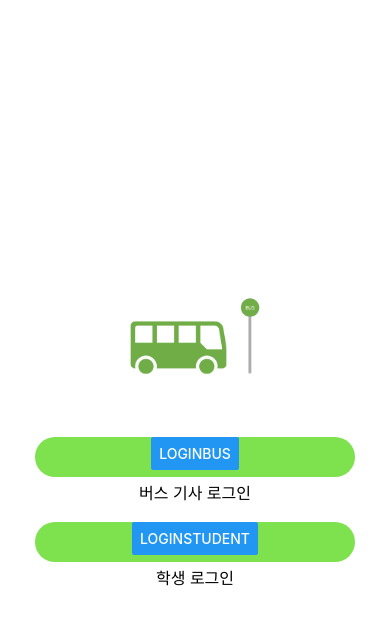
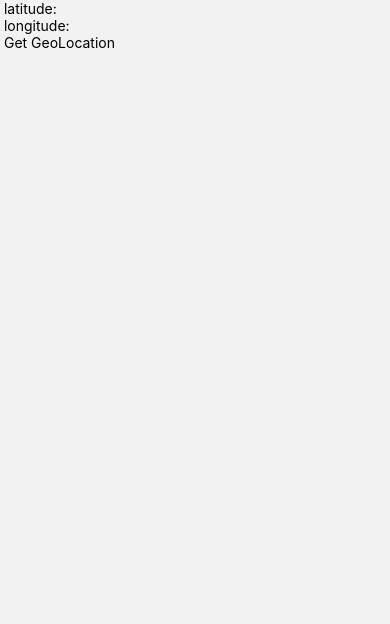
Before and after one commit to HyeongJunYoo/WhenRUComing, a React Native app in the folder Main/: screen /BusLocation in a window 390 px wide. Shown: the top 624 px of the page. Built offline with nearby package versions, Linux system fonts and the light colour scheme.

Commit message:
Navigation Test

```diff
--- a/Main/App.js
+++ b/Main/App.js
@@ -12,7 +12,7 @@ import {createNativeStackNavigator } from '@react-navigation/native-stack';
 import LoginMain from './Screens/Login/LoginMain';
 import LoginBus from './Screens/Login/LoginBus';
 import LoginStudent from './Screens/Login/LoginStudent';
-import CheckLogin from './Screens/Login/CheckLogin' ;
+import BusLocation from './Screens/ScreenMain/BusLocation' ;
 import HomeMain from './Screens/ScreenMain/HomeMain' ;
 import Busr from './Screens/ScreenMain/Busr' ;
 import BusMap from './Screens/ScreenMain/BusMap' ;
@@ -51,7 +51,7 @@ const Stack = createNativeStackNavigator();
 const App = () => {
   return (
     <NavigationContainer>
-      <Stack.Navigator initialRouteName="LoginMain">
+      <Stack.Navigator initialRouteName="BusLocation">
         {/* SplashScreen which will come once for 5 Seconds */}
         {/* Auth Navigator: Include Login and Signup */}
         <Stack.Screen
@@ -85,8 +85,8 @@ const App = () => {
           options={{headerShown: false}}
         />
         <Stack.Screen
-          name="CheckLogin"
-          component={CheckLogin}
+          name="BusLocation"
+          component={BusLocation}
           options={{headerShown: false}}
         />
 
--- /dev/null
+++ b/Main/Screens/ScreenMain/BusLocation.js
@@ -0,0 +1,62 @@
+import React, { useState } from 'react';
+import { StyleSheet, Text, View, TouchableOpacity, Platform, PermissionsAndroid } from 'react-native';
+import Geolocation from 'react-native-geolocation-service';
+
+const BusLocation = ({
+
+}) => {
+    const [latitude, setLatitude] = useState(null);
+    const [longitude, setLogitude] = useState(null);
+
+    const geoLocation = () => {
+        Geolocation.getCurrentPosition(
+            position => {
+                const latitude = JSON.stringify(position.coords.latitude);
+                const longitude = JSON.stringify(position.coords.longitude);
+
+                setLatitude(latitude);
+                setLogitude(longitude);
+            },
+            error => { console.log(error.code, error.message); },
+            {enableHighAccuracy:true, timeout: 15000, maximumAge: 10000 },
+        )
+    }
+
+    async function requestPermissions() {
+        if (Platform.OS === 'ios') {
+          const auth = await Geolocation.requestAuthorization("whenInUse");
+          if(auth === "granted") {
+             // do something if granted...
+          }
+        }
+
+        if (Platform.OS === 'android') {
+          await PermissionsAndroid.request(
+            PermissionsAndroid.PERMISSIONS.ACCESS_FINE_LOCATION,
+          );
+          if (granted === PermissionsAndroid.RESULTS.GRANTED) {
+
+          }
+        }
+      }
+
+    return (
+        <View>
+            <Text> latitude: {latitude} </Text>
+            <Text> longitude: {longitude} </Text>
+            <TouchableOpacity onPress={() => geoLocation()}>
+                <Text> Get GeoLocation </Text>
+            </TouchableOpacity>
+        </View>
+    )
+}
+
+const styles = StyleSheet.create({
+    container: {
+        flex: 1,
+        alignItems: 'center',
+        justifyContent: 'center',
+    }
+})
+
+export default BusLocation;
--- a/Main/package.json
+++ b/Main/package.json
@@ -17,6 +17,7 @@
     "hermes-engine": "^0.5.2-rc1",
     "react": "18.1.0",
     "react-native": "0.70.1",
+    "react-native-geolocation-service": "^5.3.1",
     "react-native-safe-area-context": "^4.3.4",
     "react-native-screens": "^3.17.0"
   },
```
Also changed, not shown: 3 other files (tests, documents, lock files or other folders).
